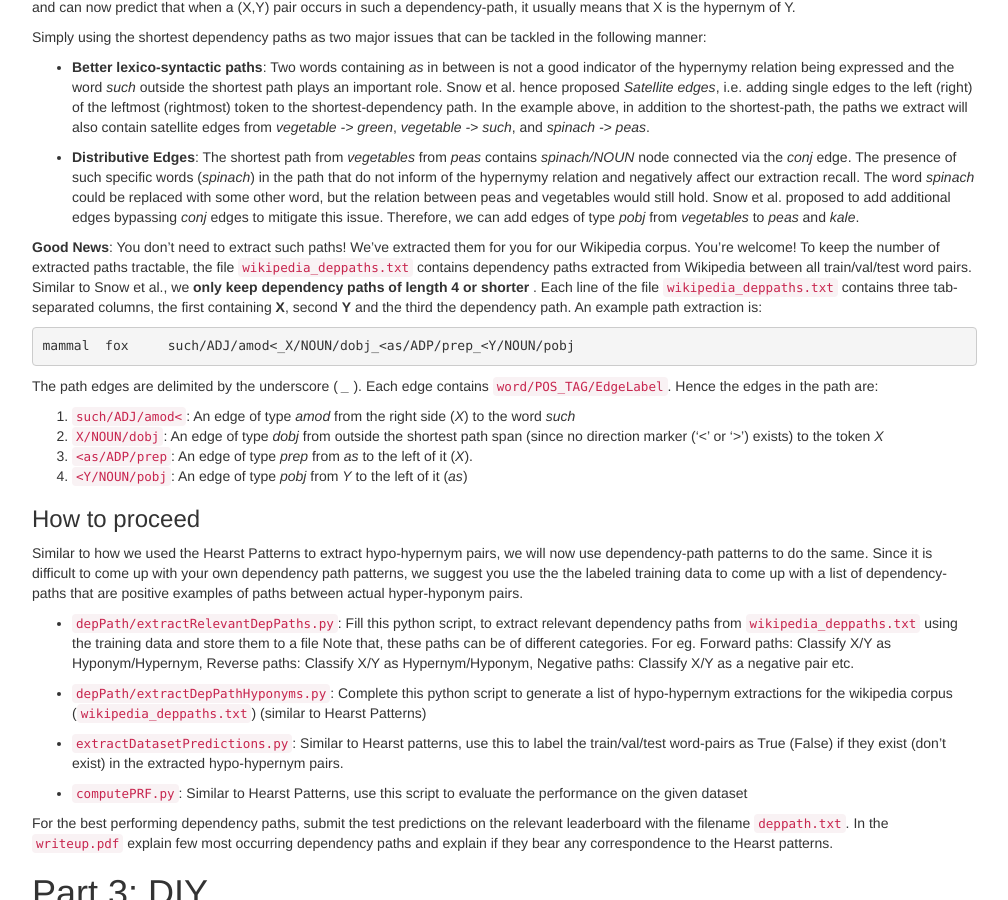
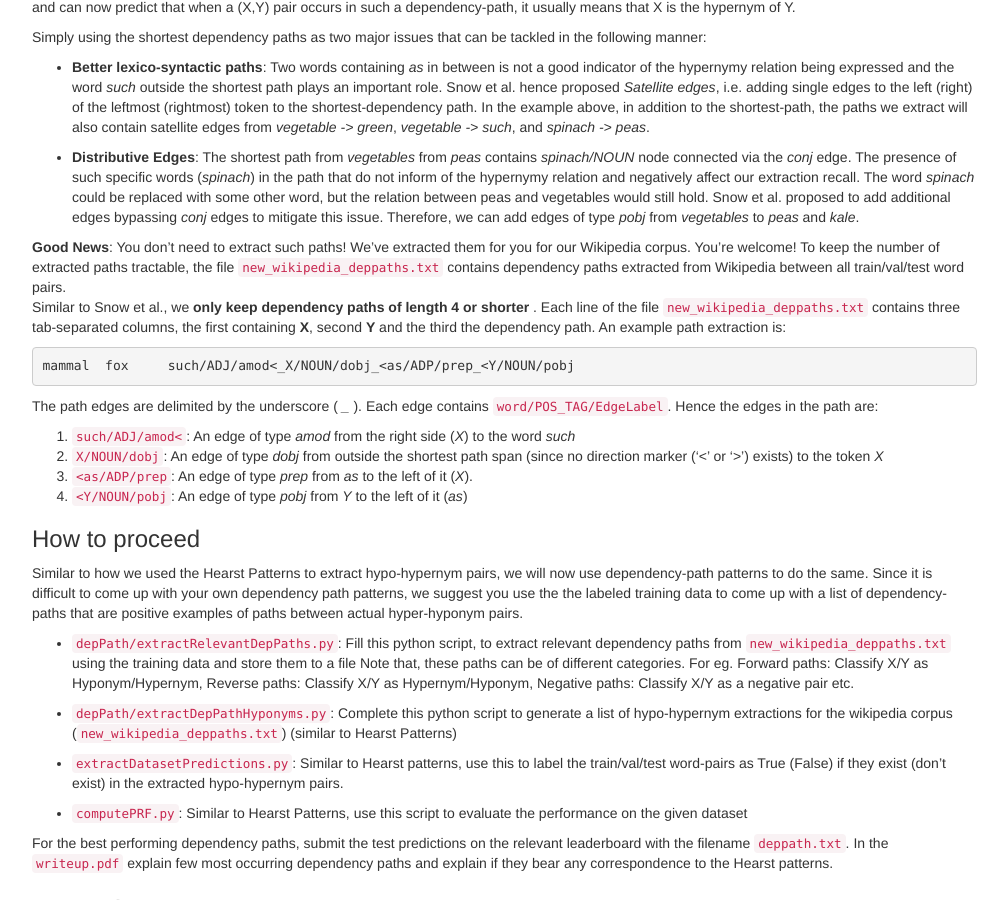
Before and after one commit to computational-linguistics-class/computational-linguistics-class.github.io, a Jekyll site: the page built from assignment8.md, in a window 1280 px wide and 900 px high, scrolled down 3269 px. Shown: the whole window, without its empty margins (233-1241 px from the left). Built offline with Jekyll 4.4.1, drawn with Linux system fonts in a browser that asks for light colours; nearby versions of some CDN libraries; a script that is not in the unit is left out; some of the changed text lies outside the part shown.

Commit message:
Updated hw8 skeleton file and read up

````diff
--- a/assignment8.md
+++ b/assignment8.md
@@ -108,7 +108,7 @@ Contains all the relevant code.
 Contains the train, validation and test data
 * [`wikipedia_sentences.txt`](https://drive.google.com/drive/folders/1EBZs5L2rbF0immOetBTC3AZbgf4XYtMG?usp=sharing)
 Contains tokenized relevant wikipedia sentences. A lemmatized version also exists.
-* [`wikipedia_deppaths.txt`](https://drive.google.com/drive/folders/1EBZs5L2rbF0immOetBTC3AZbgf4XYtMG?usp=sharing)
+* [`new_wikipedia_deppaths.txt`](https://drive.google.com/drive/folders/1EBZs5L2rbF0immOetBTC3AZbgf4XYtMG?usp=sharing)
 Contains word pairs and the shortest dependency path between them as extracted using spaCy
 
 Alternatively, if you are on `biglab`, you can directly copy the last three resources into your working directory by using the following command:
@@ -243,9 +243,9 @@ In the example above, in addition to the shortest-path, the paths we extract wil
 * **Distributive Edges**: The shortest path from *vegetables* from *peas* contains *spinach/NOUN* node connected via the *conj* edge. The presence of such specific words (*spinach*) in the path that do not inform of the hypernymy relation and negatively affect our extraction recall. The word *spinach* could be replaced with some other word, but the relation between peas and vegetables would still hold.
 Snow et al. proposed to add additional edges bypassing *conj* edges to mitigate this issue. Therefore, we can add edges of type *pobj* from *vegetables* to *peas* and *kale*.
 
-**Good News**: You don't need to extract such paths!  We've extracted them for you for our Wikipedia corpus.  You're welcome! To keep the number of extracted paths tractable, the file `wikipedia_deppaths.txt` contains dependency paths extracted from Wikipedia between all train/val/test word pairs.
+**Good News**: You don't need to extract such paths!  We've extracted them for you for our Wikipedia corpus.  You're welcome! To keep the number of extracted paths tractable, the file `new_wikipedia_deppaths.txt` contains dependency paths extracted from Wikipedia between all train/val/test word pairs.
 Similar to Snow et al., we **only keep dependency paths of length 4 or shorter**    .
-Each line of the file `wikipedia_deppaths.txt` contains three tab-separated columns, the first containing **X**, second **Y** and the third the dependency path.
+Each line of the file `new_wikipedia_deppaths.txt` contains three tab-separated columns, the first containing **X**, second **Y** and the third the dependency path.
 An example path extraction is:
 ```
 mammal  fox     such/ADJ/amod<_X/NOUN/dobj_<as/ADP/prep_<Y/NOUN/pobj
@@ -259,10 +259,10 @@ The path edges are delimited by the underscore ( *_* ). Each edge contains `word
 ### How to proceed
 Similar to how we used the Hearst Patterns to extract hypo-hypernym pairs, we will now use dependency-path patterns to do the same.
 Since it is difficult to come up with your own dependency path patterns, we suggest you use the the labeled training data to come up with a list of dependency-paths that are positive examples of paths between actual hyper-hyponym pairs.
-* `depPath/extractRelevantDepPaths.py`: Fill this python script, to extract relevant dependency paths from `wikipedia_deppaths.txt` using the training data and store them to a file
+* `depPath/extractRelevantDepPaths.py`: Fill this python script, to extract relevant dependency paths from `new_wikipedia_deppaths.txt` using the training data and store them to a file
 Note that, these paths can be of different categories. For eg. Forward paths: Classify X/Y as Hyponym/Hypernym, Reverse paths: Classify X/Y as Hypernym/Hyponym, Negative paths: Classify X/Y as a negative pair etc.
 
-* `depPath/extractDepPathHyponyms.py`: Complete this python script to generate a list of hypo-hypernym extractions for the wikipedia corpus (`wikipedia_deppaths.txt`) (similar to Hearst Patterns)
+* `depPath/extractDepPathHyponyms.py`: Complete this python script to generate a list of hypo-hypernym extractions for the wikipedia corpus (`new_wikipedia_deppaths.txt`) (similar to Hearst Patterns)
 
 * `extractDatasetPredictions.py`: Similar to Hearst patterns, use this to label the train/val/test word-pairs as True (False) if they exist (don't exist) in the extracted hypo-hypernym pairs.
 
````
Also changed, not shown: 1 other file.
